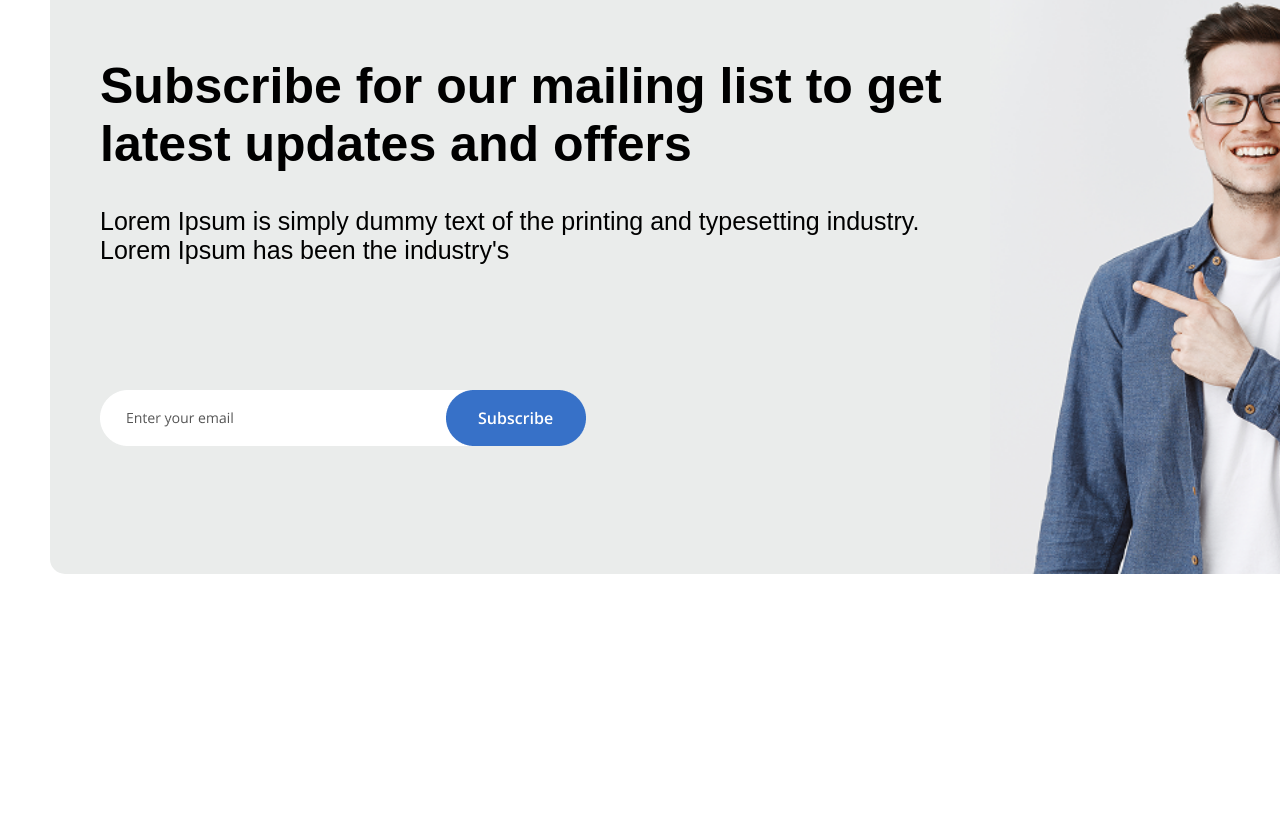
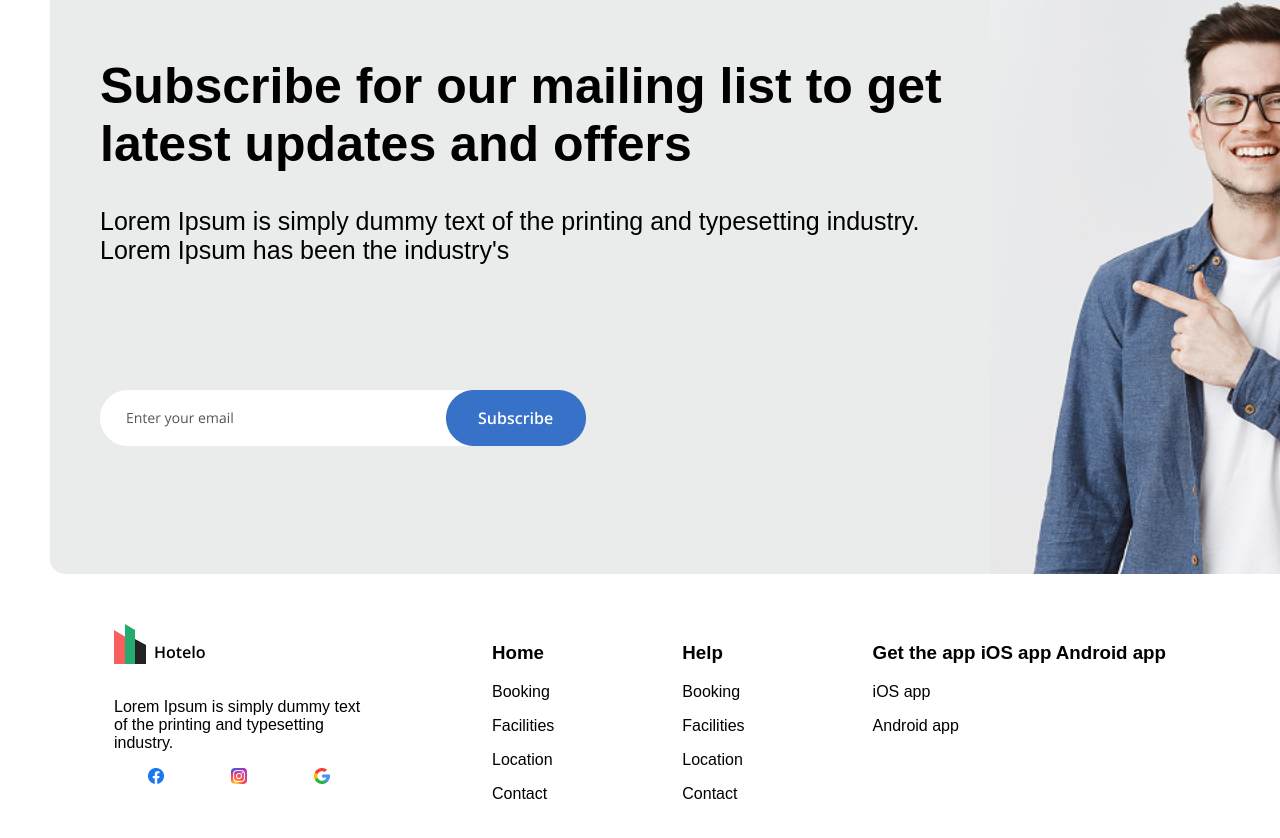
Before and after one commit to rahmonkulovaslam-oss/home-task10, a plain HTML site: page index.html in a window 1280 px wide. Shown: the part 3987-4825 px from the top of the page. Before the commit the page ends 4611 px from the top, so only its background shows below. Drawn offline with Linux system fonts and the light colour scheme.

Commit message:
sectori 9

```diff
--- a/index.html
+++ b/index.html
@@ -232,13 +232,51 @@
     </div>
 
     <div class="pk">
-    <div class="vb">
-        <h1 style="font-size: 50px;width: 850px;">Subscribe for our mailing list to get latest updates and offers</h1>
-       <p style="font-size: 25px;width: 890px;">Lorem Ipsum is simply dummy text of the printing and typesetting industry. Lorem Ipsum has been the industry's </p>
-       <img style="padding-top: 50px;margin-top: 50px;" src="./Subscribe button.png" alt="">
+        <div class="vb">
+            <h1 style="font-size: 50px;width: 850px;">Subscribe for our mailing list to get latest updates and offers
+            </h1>
+            <p style="font-size: 25px;width: 890px;">Lorem Ipsum is simply dummy text of the printing and typesetting
+                industry. Lorem Ipsum has been the industry's </p>
+            <img style="padding-top: 50px;margin-top: 50px;" src="./Subscribe button.png" alt="">
+        </div>
+        <div class="xx">
+            <img style="height: 100%;" src="./Image (22).png" alt="">
+        </div>
     </div>
-    <div class="xx">
-        <img style="height: 100%;" src="./Image (22).png" alt="">
+
+    <div class="oxir">
+    <div>
+        <img src="./Group 19.png" alt="">
+        <p style="width: 250px;margin-top: 30px;">Lorem Ipsum is simply dummy text of the printing and typesetting industry.</p>
+        <div class="mm">
+        <img src="./Group 23.png" alt="">
+        <img src="./Group 24.png" alt="">
+        <img src="./search 1.png" alt="">
+        </div>
+    </div>
+
+    <div>
+        <h3>Home</h3>
+        <p>Booking</p>
+        <p>Facilities</p>
+        <p>Location</p>
+        <p>Contact</p>
+    </div>
+
+    <div>
+        <h3>Help</h3>
+        <p>Booking</p>
+        <p>Facilities</p>
+        <p>Location</p>
+        <p>Contact</p>
+    </div>
+
+    <div>
+        <h3>Get the app
+            iOS app
+            Android app</h3>
+            <p>iOS app</p>
+            <p>Android app</p>
     </div>
     </div>
 
--- a/style.css
+++ b/style.css
@@ -135,6 +135,10 @@ body{
     margin-left: 30px;
     width: 20%;
 }
+.mm{
+    display: flex;
+    justify-content: space-around;
+}
 .pk{
     display: flex;
     justify-content: space-between;
@@ -147,6 +151,8 @@ body{
     margin-left:50px;
     padding-top: 50px;
 }
-.xx{
-
+.oxir{
+    display: flex;
+    justify-content: space-around;
+    margin-top: 50px;
 }
```
Also changed, not shown: Group 19.png (added), Group 23.png (added), Group 24.png (added), search 1.png (added).
